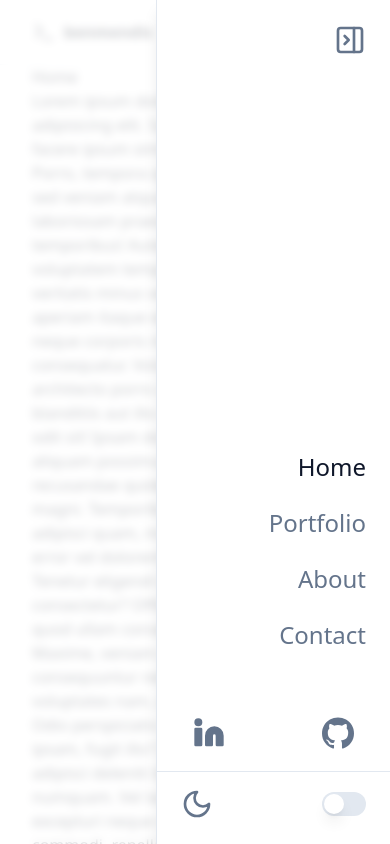
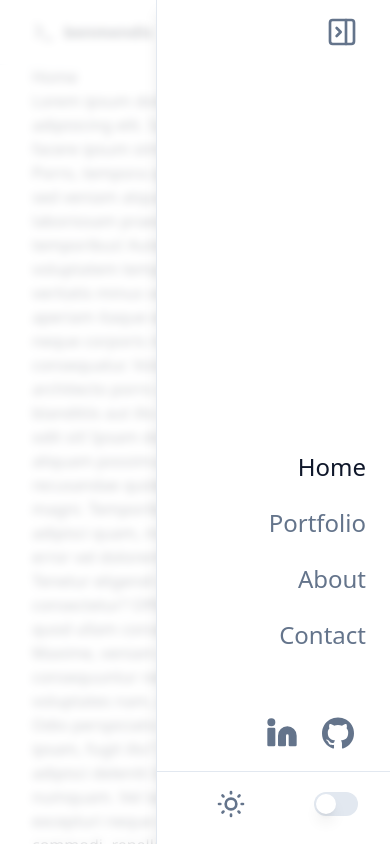
Before and after one commit to bcmendis/benmendis, a Next.js app: page / in a window 390 px wide. Both pictures are taken after a click on the button 346 px from the left and 32 px from the top of the page. Shown: the top 844 px of the page. Built offline with nearby package versions, Linux system fonts and the light colour scheme.

Commit message:
Added Icon button & mobile sheet variant, fixed style issues

```diff
--- a/components/layout/SiteLinks.tsx
+++ b/components/layout/SiteLinks.tsx
@@ -65,10 +65,10 @@ export const SiteLinksMobile = ({items} : NavItemProps) => {
     <div className="sm:hidden">
       <Sheet>
         <SheetTrigger className="flex justify-center items-center">
-          <Icons.mobileMenuOpen />
+          <Icons.mobileMenuOpen className="h-8 w-8"/>
         </SheetTrigger>
-        <SheetContent className="flex h-full">
-            <div className="flex justify-end px-6">
+        <SheetContent side="mobile" className="flex h-full">
+            <div className="container flex justify-end">
           <SheetClose asChild>
               <Icons.mobileMenuClose className="h-8 w-8 text-muted-foreground" />
           </SheetClose>
@@ -99,7 +99,7 @@ export const SiteLinksMobile = ({items} : NavItemProps) => {
               </nav>
             ) : null}
           </div>
-          <SocialLinks classname="flex px-6 h-15 w-full justify-between items-center text-muted-foreground" />
+          <SocialLinks classname="flex px-6 max-h-10 w-full justify-end items-center text-muted-foreground overflow-hidden" />
           <Separator className="text-muted-foreground" />
           <ThemeToggleMobile />
         </SheetContent>
--- a/components/layout/SocialLinks.tsx
+++ b/components/layout/SocialLinks.tsx
@@ -19,7 +19,7 @@ const SocialLinks = ({classname}: SocialStylesProps) => {
         <div
           className={buttonVariants({
             size: "sm",
-            variant: "ghost",
+            variant: "icon",
           })}
         >
           <Icons.linkedIn className="h-8 w-8 sm:h-5 sm:w-5 fill-current" />
@@ -34,7 +34,7 @@ const SocialLinks = ({classname}: SocialStylesProps) => {
         <div
           className={buttonVariants({
             size: "sm",
-            variant: "ghost",
+            variant: "icon",
           })}
         >
           <Icons.gitHub className="h-8 w-8 sm:h-5 sm:w-5" />
--- a/components/layout/theme-toggle.tsx
+++ b/components/layout/theme-toggle.tsx
@@ -27,15 +27,33 @@ export function ThemeToggleMobile() {
   const { setTheme, theme } = useTheme();
 
   return (
-    <form className="flex px-6 justify-between items-center text-muted-foreground">
-      <Icons.moon className={`h-8 w-8 ${theme === "dark" ? "text-accent-foreground" : "text-muted-foreground"}`}/>
+    <form className="container grid grid-cols-2 justify-evenly items-center text-muted-foreground">
+      <div className="flex flex-1 justify-center">
+        {theme === "dark" ? (
+          <Icons.moon
+            className={`h-8 w-8 ${
+              theme === "dark" ? "text-accent" : "text-muted-foreground"
+            }`}
+          />
+        ) : (
+          <Icons.sun
+            className={`h-8 w-8 ${
+              theme === "dark" ? "text-accent" : "text-muted-foreground"
+            }`}
+          />
+        )}
+      </div>
+
+      <div className="flex justify-end">
         <Switch
           id="darkMode"
           aria-label="darkMode"
+          role="switch"
           onCheckedChange={() => setTheme(theme === "light" ? "dark" : "light")}
           checked={theme === "dark"}
-        className="text-accent-foreground"
+          className="data-[state=checked]:bg-accent-foreground"
         />
+      </div>
     </form>
   );
 }
--- a/components/ui/button.tsx
+++ b/components/ui/button.tsx
@@ -18,6 +18,7 @@ const buttonVariants = cva(
           "bg-secondary text-secondary-foreground hover:bg-secondary/80",
         ghost: "hover:bg-accent",
         link: "text-primary underline-offset-4 hover:underline",
+        icon: "text-muted-foreground active:text-accent-foreground hover:text-accent-foreground",
       },
       size: {
         default: "h-10 px-4 py-2",
@@ -31,7 +32,7 @@ const buttonVariants = cva(
       size: "default",
     },
   }
-)
+);
 
 export interface ButtonProps
   extends React.ButtonHTMLAttributes<HTMLButtonElement>,
--- a/components/ui/sheet.tsx
+++ b/components/ui/sheet.tsx
@@ -3,7 +3,7 @@
 import * as React from "react"
 import * as SheetPrimitive from "@radix-ui/react-dialog"
 import { cva, type VariantProps } from "class-variance-authority"
-import { X, PanelRightClose } from "lucide-react";
+import { X } from "lucide-react";
 
 import { cn } from "@/lib/utils"
 
@@ -37,7 +37,7 @@ const SheetOverlay = React.forwardRef<
 SheetOverlay.displayName = SheetPrimitive.Overlay.displayName
 
 const sheetVariants = cva(
-  "fixed z-50 gap-4 bg-background py-6 shadow-lg transition ease-in-out data-[state=open]:animate-in data-[state=closed]:animate-out data-[state=closed]:duration-300 data-[state=open]:duration-500",
+  "fixed z-50 gap-4 bg-background pb-6 pt-4 shadow-lg transition ease-in-out data-[state=open]:animate-in data-[state=closed]:animate-out data-[state=closed]:duration-300 data-[state=open]:duration-500",
   {
     variants: {
       side: {
@@ -46,14 +46,16 @@ const sheetVariants = cva(
           "inset-x-0 bottom-0 border-t data-[state=closed]:slide-out-to-bottom data-[state=open]:slide-in-from-bottom",
         left: "inset-y-0 left-0 h-full w-3/4 border-r data-[state=closed]:slide-out-to-left data-[state=open]:slide-in-from-left sm:max-w-sm",
         right:
-          "flex-col inset-y-0 right-0 h-full w-[60%] border-l data-[state=closed]:slide-out-to-right data-[state=open]:slide-in-from-right sm:max-w-sm",
+          "inset-y-0 right-0 h-full w-3/4 border-l data-[state=closed]:slide-out-to-right data-[state=open]:slide-in-from-right sm:max-w-sm",
+        mobile:
+          "flex-col w-[60%] inset-y-0 right-0 h-full border-l data-[state=closed]:slide-out-to-right data-[state=open]:slide-in-from-right sm:max-w-sm",
       },
     },
     defaultVariants: {
       side: "right",
     },
   }
-)
+);
 
 interface SheetContentProps
   extends React.ComponentPropsWithoutRef<typeof SheetPrimitive.Content>,
```
Lines whose indentation alone changed are shown as unchanged.
